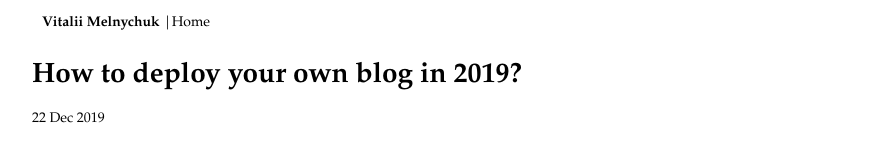
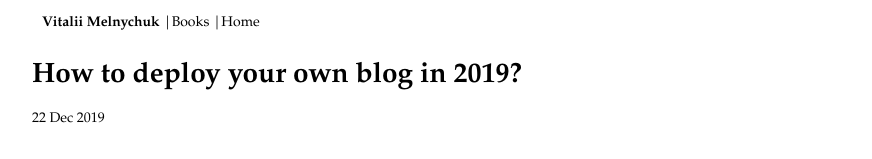
Before and after one commit to vitaliimelnychuk/blog, a Next.js app: page /articles/2019-12-22-deploy-your-blog in a window 1280 px wide. Shown: the top 159 px of the page, without its empty margins (194-1066 px from the left). Built offline with nearby package versions, Linux system fonts and the light colour scheme.

Commit message:
add books page

```diff
--- a/components/Header.tsx
+++ b/components/Header.tsx
@@ -4,6 +4,9 @@ const Header = () => (
   <div className='container'>
     <div>
       <b>Vitalii Melnychuk</b> |
+      <Link href="/books">
+        <a>Books</a>
+      </Link> |
       <Link href="/">
         <a>Home</a>
       </Link>
```
Also changed, not shown: pages/books.tsx (added, +17 -0 lines).
